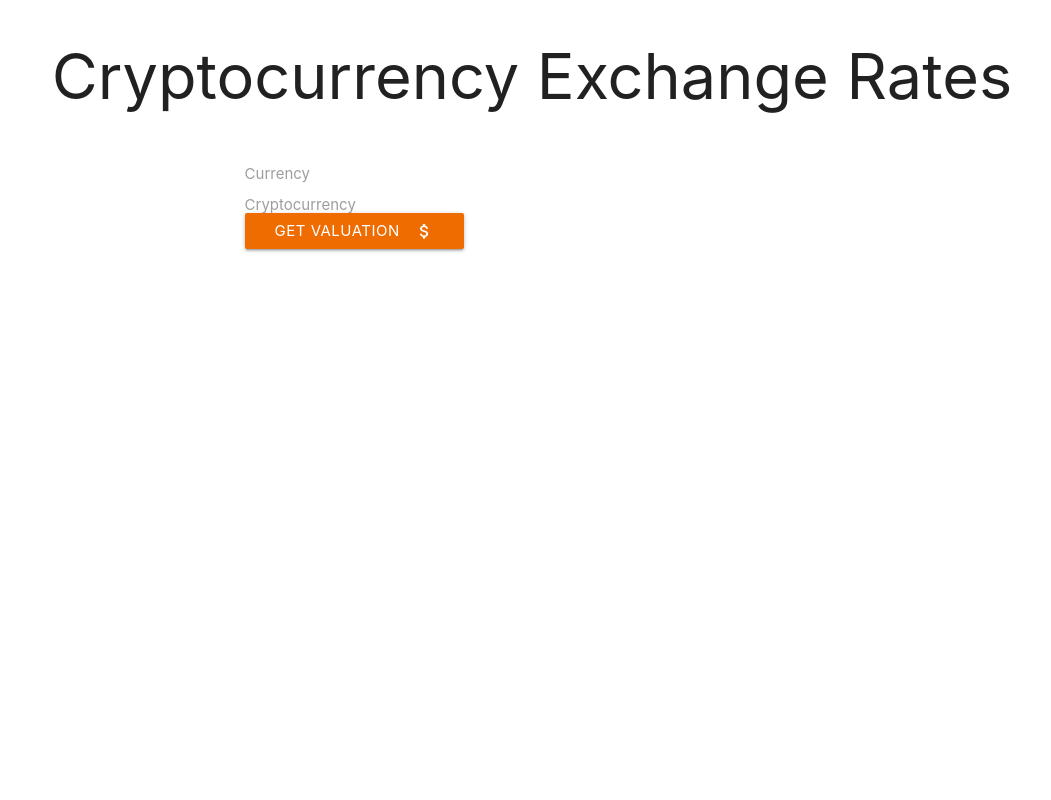
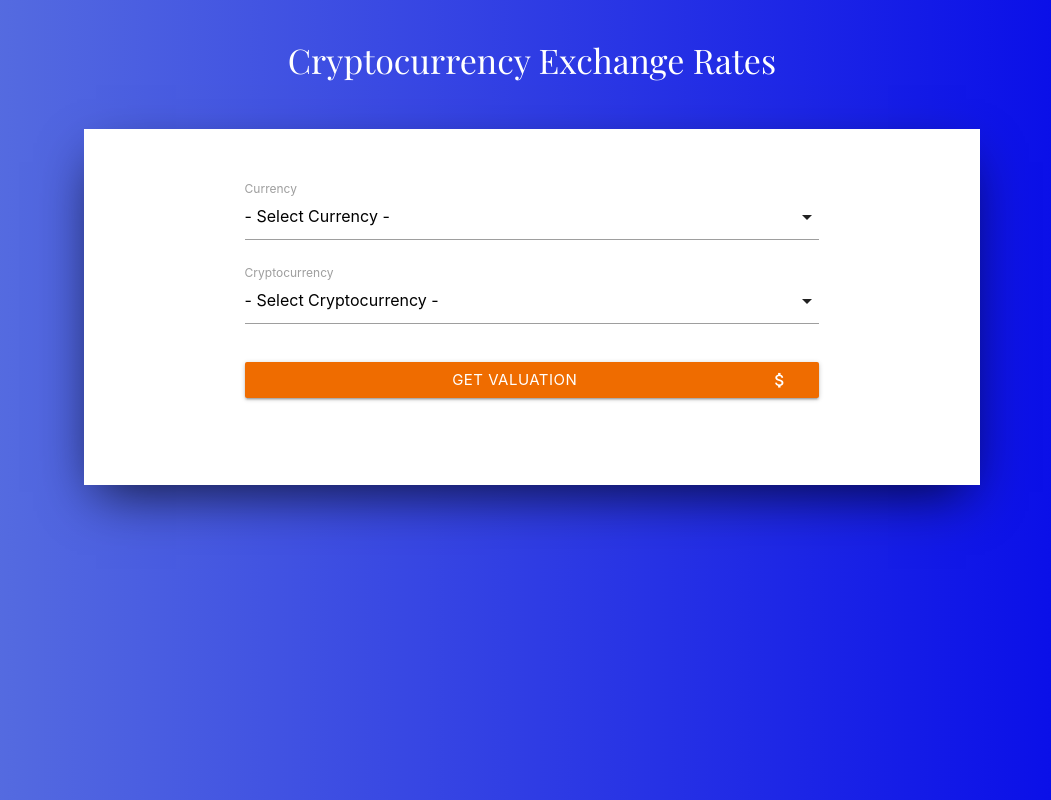
Before and after one commit to MazBenOscar/crypto-currency-rates, a plain HTML site: page index.html in a window 1280 px wide. Shown: the whole page, without its empty margins (108-1159 px from the left). Drawn offline with nearby package versions, Linux system fonts and the light colour scheme.

Commit message:
Implemented CSS Styling to Interface

```diff
--- /dev/null
+++ b/css/style.css
@@ -0,0 +1,42 @@
+body {
+  background: #136a8a;
+  /* fallback for old browsers */
+  background: -webkit-linear-gradient(to right, #5c74df, #0205e9);
+  /* Chrome10-25. Safari 5.1-6 */
+  background: linear-gradient(to right, #5c74df, #0205e9);
+  /* W3C, IE 10+/Edge, Firefox 16+, Chrome 26+, Opera 12+, Safari 7+ */
+}
+
+h1 {
+  font-size: 34px;
+  color: white;
+  font-family: "Playfair Display", serif;
+}
+
+form {
+  margin: 50px auto;
+}
+
+.main-content {
+  margin: 50px auto;
+  background-color: white;
+  -webkit-box-shadow: -1px 20px 52px -13px rgba(0, 0, 0, 0.75);
+  -moz-box-shadow: -1px 20px 52px -13px rgba(0, 0, 0, 0.75);
+  box-shadow: -1px 20px 52px -13px rgba(0, 0, 0, 0.75);
+}
+
+.messages {
+  color: white;
+}
+
+#result {
+  text-align: center;
+}
+
+.btn {
+  width: 100%;
+}
+
+.spinner {
+  text-align: center;
+}
--- a/index.html
+++ b/index.html
@@ -9,6 +9,7 @@
     <link rel="stylesheet" href="https://fonts.googleapis.com/icon?family=Material+Icons">
     <link rel="stylesheet" href="https://fonts.googleapis.com/css?family=Playfair+Display">
     <link rel="stylesheet" href="css/materialize.min.css">
+    <link rel="stylesheet" href="css/style.css">
 </head>
 
 <body>
@@ -57,7 +58,15 @@
     <script type="text/javascript" src="js/materialize.min.js"></script>
 
     <script type="text/javascript" src="js/app.js"></script>
-
+    <script>
+        (function () {
+            $(document).ready(function () {
+                setTimeout(() => {
+                    $('select').select();
+                }, 4000);
+            });
+        })(jQuery);
+    </script>
 
 
 
```
